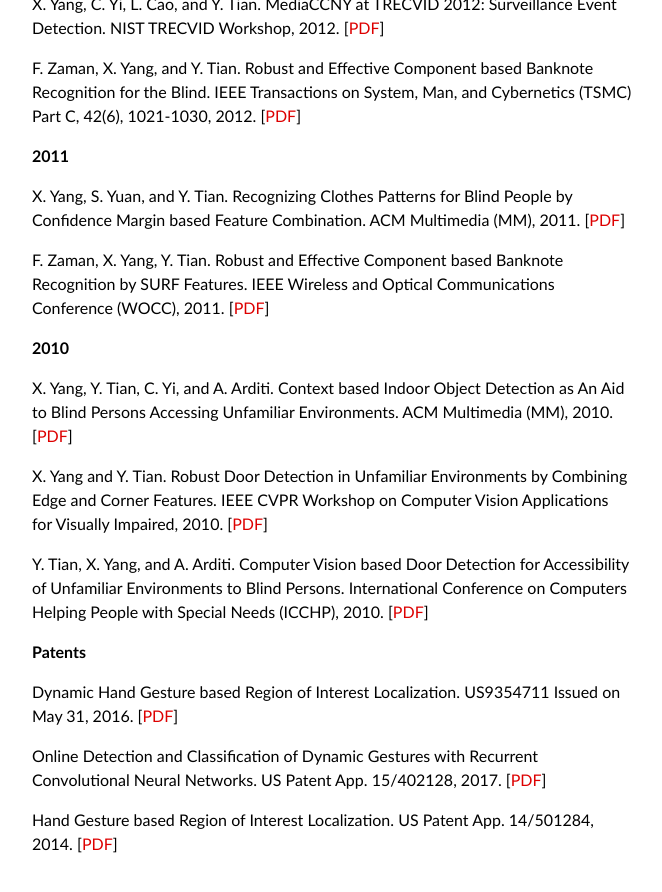
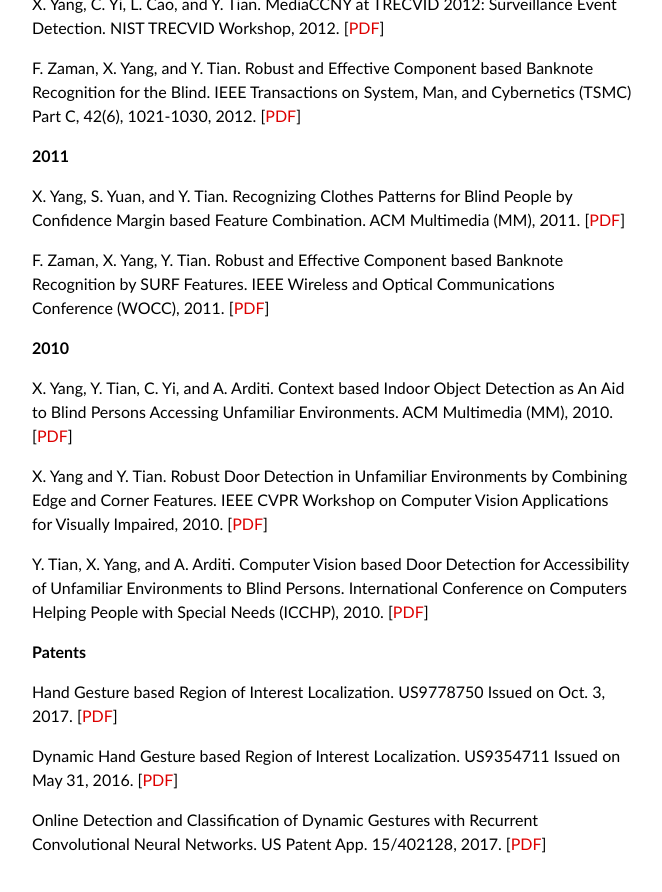
Before and after one commit to xiaodongyang/xiaodongyang.github.io, a Jekyll site: the page built from publications/index.md, in a window 1280 px wide and 900 px high, scrolled down 2821 px. Shown: the top 892 px of the window, without its empty margins (308-970 px from the left). Built offline with Jekyll 4.4.1, drawn with Linux system fonts in a browser that asks for light colours; some web fonts are replaced.

Commit message:
Update index.md

```diff
--- a/publications/index.md
+++ b/publications/index.md
@@ -99,8 +99,8 @@
 
 **Patents**
 
+Hand Gesture based Region of Interest Localization. US9778750 Issued on Oct. 3, 2017. [[PDF](/publications/papers/9778750.pdf)]
+
 Dynamic Hand Gesture based Region of Interest Localization. US9354711 Issued on May 31, 2016. [[PDF](/publications/papers/9354711.pdf)]
 
 Online Detection and Classification of Dynamic Gestures with Recurrent Convolutional Neural Networks. US Patent App. 15/402128, 2017. [[PDF](/publications/papers/15-402128.pdf)]
-
-Hand Gesture based Region of Interest Localization. US Patent App. 14/501284, 2014. [[PDF](/publications/papers/14-501284.pdf)]
```
